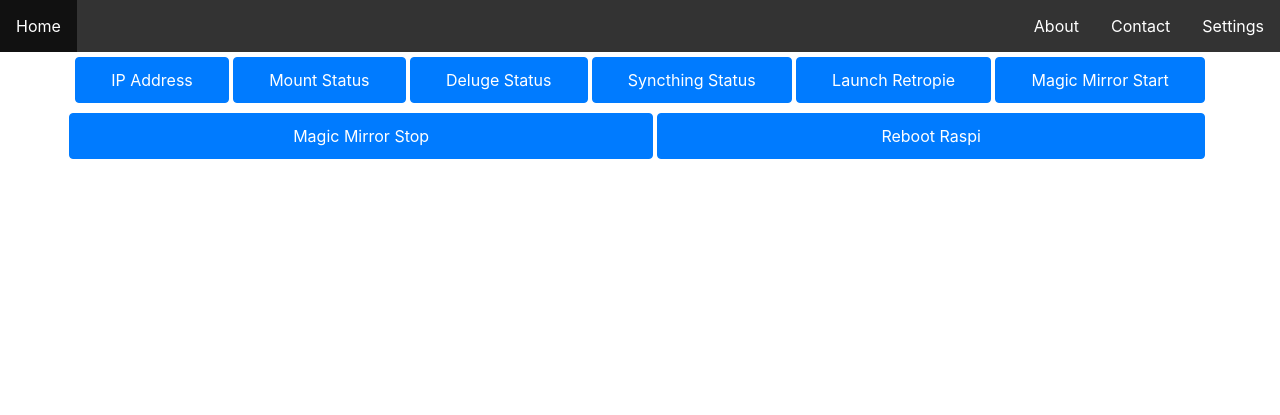
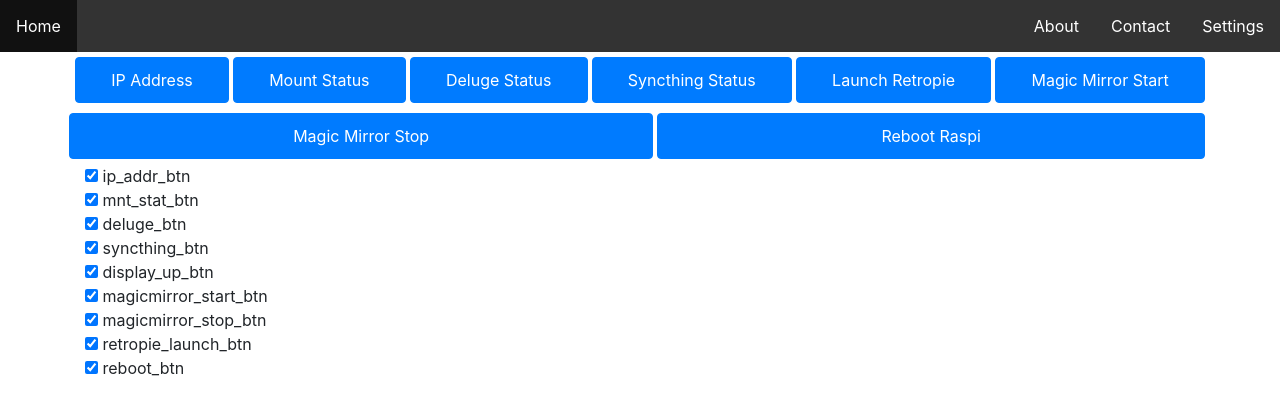
Before and after one commit to Diptanshu8/piface, a Flask app: page / in a window 1280 px wide. Shown: the top 415 px of the page. Run offline with Flask 2, Linux system fonts and the light colour scheme; some libraries are stand-ins or nearby versions.

Commit message:
Basic functionality achieved for setting buttons to toggle button display.
WIP: Remove all button IDs and add ngInit to take all buttons and
ID=Name of button. Thus display would be enhanced. Also, find a way to
pass callback python method in the button HTML element itself and the
$scope.buttons would be created on ngInit.
TIP: Use class=piface_button if needed in ngInit for identifying all
buttons.

Signed-off-by: Diptanshu8 <diptanshuj@gmail.com>

```diff
--- a/app/static/main.js
+++ b/app/static/main.js
@@ -18,6 +18,14 @@
     $scope.buttons['magicmirror_stop_btn'] = '/magicmirror_stop';
     $scope.buttons['retropie_launch_btn'] = '/launch_retropie';
     $scope.buttons['reboot_btn'] = '/reboot';
+
+    // A dict of all buttons are being displayed.
+    // key = btn_id
+    // value = true/false;
+    $scope.show = {};
+    Object.entries($scope.buttons).forEach(([key, value]) => {
+       $scope.show[key]=true;
+       });
 
     // A dict of all supported buttons:
     // Order:
--- a/app/templates/functions.html
+++ b/app/templates/functions.html
@@ -2,16 +2,32 @@
 
 {% block buttons %}
     <div class="btn-group row text-center">
-        <button class="col-sm|md|lg|xl-2 btn btn-primary rounded" id="ip_addr_btn"   ng-click="btn_click($event);"  >IP Address</button>
-        <button class="col-sm|md|lg|xl-2 btn btn-primary rounded" id="mnt_stat_btn"  ng-click="btn_click($event);" >Mount Status</button>
-        <button class="col-sm|md|lg|xl-2 btn btn-primary rounded" id="deluge_btn" ng-click="btn_click($event);">Deluge Status</button>
-        <button class="col-sm|md|lg|xl-2 btn btn-primary rounded" id="syncthing_btn" ng-click="btn_click($event);">Syncthing Status</button>
-        <button class="col-sm|md|lg|xl-2 btn btn-primary rounded" id="retropie_launch_btn" ng-click="btn_click($event);">Launch Retropie</button>
-        <button class="col-sm|md|lg|xl-2 btn btn-primary rounded" id="magicmirror_start_btn" ng-click="btn_click($event);">Magic Mirror Start</button>
-        <button class="col-sm|md|lg|xl-2 btn btn-primary rounded" id="magicmirror_stop_btn" ng-click="btn_click($event);">Magic Mirror Stop</button>
+        <button class="col-sm|md|lg|xl-2 btn btn-primary rounded" id="ip_addr_btn" ng-click="btn_click($event);"
+ng-show="show['ip_addr_btn']" class="ng-hide" >IP Address</button>
+        <button class="col-sm|md|lg|xl-2 btn btn-primary rounded" id="mnt_stat_btn"  ng-click="btn_click($event);"
+ng-show="show['mnt_stat_btn']" class="ng-hide">Mount Status</button>
+        <button class="col-sm|md|lg|xl-2 btn btn-primary rounded" id="deluge_btn" ng-click="btn_click($event);"
+ng-show="show['deluge_btn']" class="ng-hide">Deluge Status</button>
+        <button class="col-sm|md|lg|xl-2 btn btn-primary rounded" id="syncthing_btn" ng-click="btn_click($event);"
+ng-show="show['syncthing_btn']" class="ng-hide">Syncthing Status</button>
+        <button class="col-sm|md|lg|xl-2 btn btn-primary rounded" id="retropie_launch_btn" ng-click="btn_click($event);"
+ng-show="show['retropie_launch_btn']" class="ng-hide">Launch Retropie</button>
+        <button class="col-sm|md|lg|xl-2 btn btn-primary rounded" id="magicmirror_start_btn" ng-click="btn_click($event);"
+ ng-show="show['magicmirror_start_btn']" class="ng-hide">Magic Mirror Start</button>
+        <button class="col-sm|md|lg|xl-2 btn btn-primary rounded" id="magicmirror_stop_btn" ng-click="btn_click($event);"
+ng-show="show['magicmirror_stop_btn']" class="ng-hide">Magic Mirror Stop</button>
 	<!--
         <button class="col-sm|md|lg|xl-2 btn btn-primary rounded" id="display_up_btn" ng-click="btn_click($event);">Power Display Up</button>
 	-->
-	<button class="col-sm|md|lg|xl-2 btn btn-primary rounded" id="reboot_btn" ng-click="btn_click($event);">Reboot Raspi</button>
+	<button class="col-sm|md|lg|xl-2 btn btn-primary rounded" id="reboot_btn" ng-click="btn_click($event);"
+ng-show="show['reboot_btn']" class="ng-hide">Reboot Raspi</button>
     </div>
 {% endblock %}
+
+{%block settings %}
+{% raw %}
+    <div ng-repeat="(btn_name, route) in buttons">
+	<input type="checkbox" ng-model="show[btn_name]" [ng-true-value="true"] [ng-false-value="false"]> {{btn_name}}
+    </div>
+{% endraw %}
+{% endblock %}
```
Also changed, not shown: app/templates/settings.html (+6 -1 lines).
